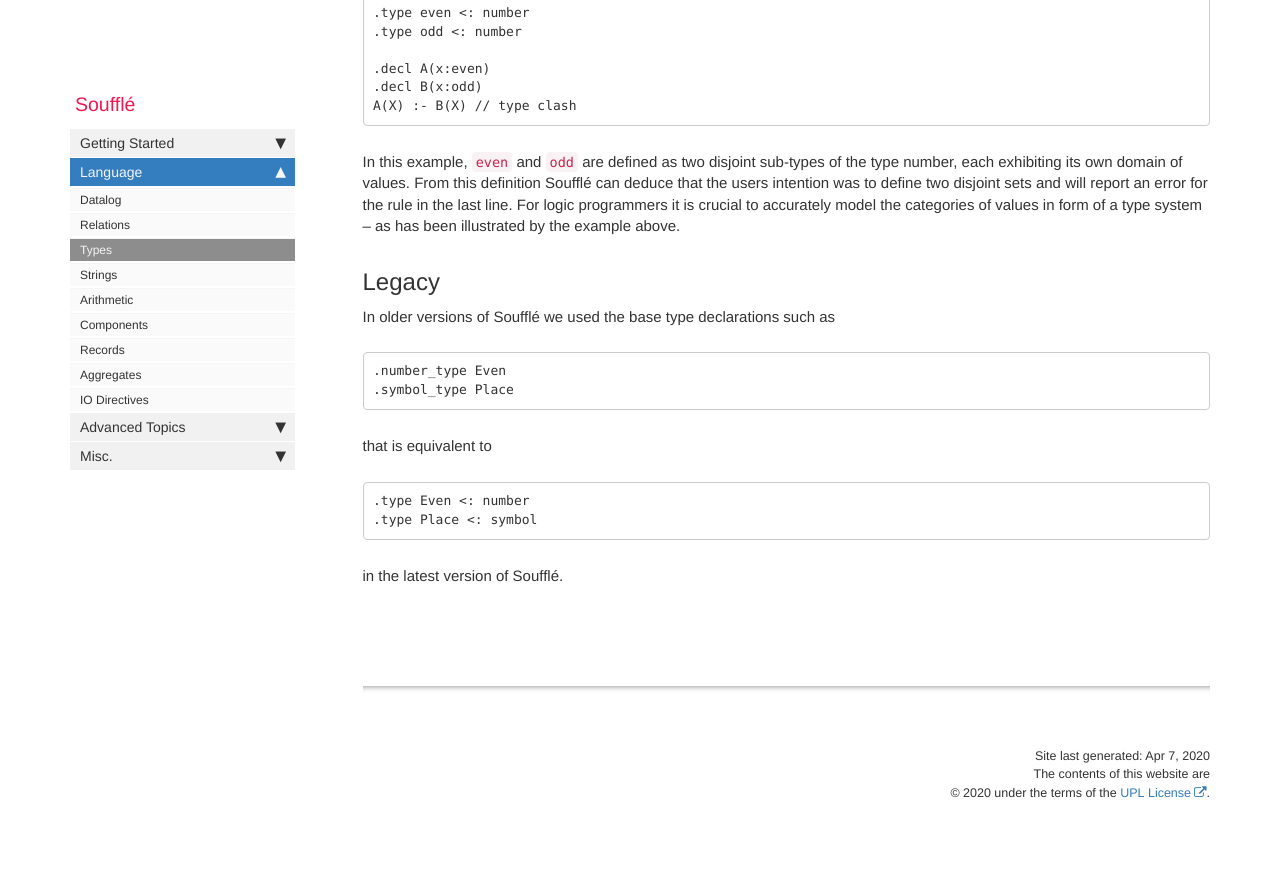
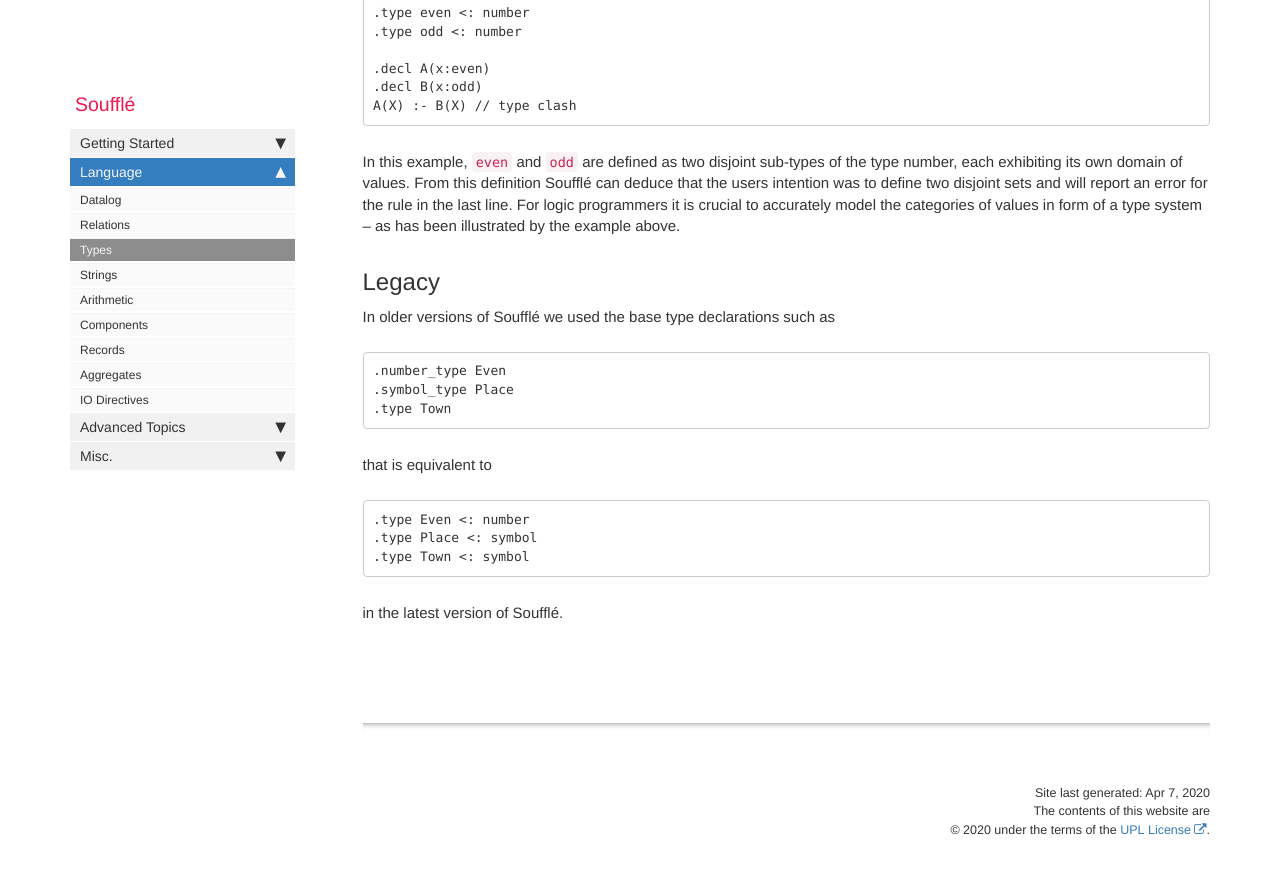
Before and after one commit to souffle-lang/souffle-lang.github.io, a Jekyll site: the page built from pages/docs/types.md, in a window 1280 px wide and 900 px high, scrolled down 4301 px. Shown: the top 874 px of the window. Built offline with Jekyll 4.4.1, drawn with Linux system fonts in a browser that asks for light colours; comment, search, counter and statistics services are not loaded.

Commit message:
Update types.md

````diff
--- a/pages/docs/types.md
+++ b/pages/docs/types.md
@@ -175,10 +175,12 @@ In older versions of Soufflé we used the base type declarations such as
 ```
 .number_type Even
 .symbol_type Place
+.type Town
 ```
 that is equivalent to
 ```
 .type Even <: number
 .type Place <: symbol
+.type Town <: symbol
 ```
 in the latest version of Soufflé.
````
